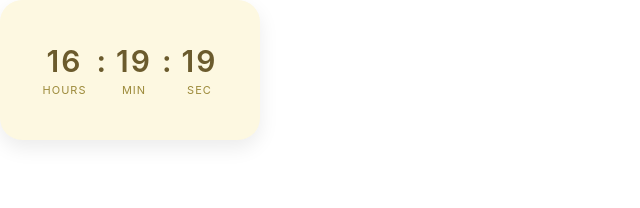
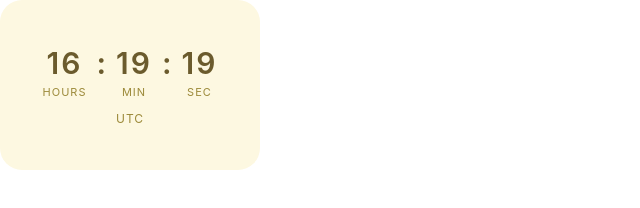
Before and after one commit to valcastano26-sudo/notion-clock, a plain HTML site: page index.html in a window 1280 px wide. Shown: the whole page, without its empty margins (0-640 px from the left). Drawn offline with Linux system fonts and the light colour scheme.

Commit message:
Update index.html

```diff
--- a/index.html
+++ b/index.html
@@ -14,11 +14,11 @@
 
   .clock-container {
     width: 260px;
-    height: 140px;
+    height: 170px;
     background: #FDF8E1;
     border-radius: 22px;
-    box-shadow: 0 8px 20px rgba(0, 0, 0, 0.08);
     display: flex;
+    flex-direction: column;
     align-items: center;
     justify-content: center;
   }
@@ -54,6 +54,13 @@
     font-weight: 600;
     margin-bottom: 18px;
   }
+
+  .timezone {
+    margin-top: 12px;
+    font-size: 12px;
+    color: #9c8a3a;
+    letter-spacing: 1px;
+  }
 </style>
 </head>
 
@@ -79,6 +86,8 @@
         <span class="label">SEC</span>
       </div>
     </div>
+
+    <div class="timezone" id="timezone">—</div>
   </div>
 
 <script>
@@ -94,7 +103,20 @@
     document.getElementById("seconds").textContent = seconds;
   }
 
+  function updateTimezone() {
+    const formatter = new Intl.DateTimeFormat(undefined, {
+      timeZoneName: "short"
+    });
+
+    const parts = formatter.formatToParts(new Date());
+    const timezone = parts.find(p => p.type === "timeZoneName").value;
+
+    document.getElementById("timezone").textContent = timezone;
+  }
+
   updateClock();
+  updateTimezone();
+
   setInterval(updateClock, 1000);
 </script>
 </body>
```
